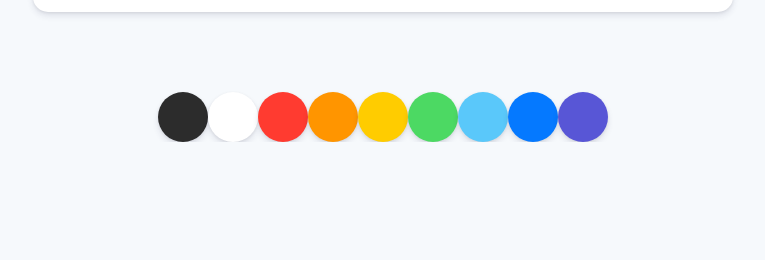
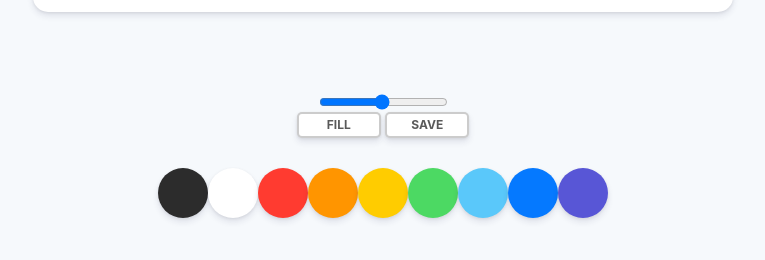
Before and after one commit to andylws/VanillaJS_PaintJS, a plain HTML site: page index.html in a window 1280 px wide. Shown: the part 738-998 px from the top of the page, without its empty margins (257-1022 px from the left). Before the commit the page ends 880 px from the top, so only its background shows below. Drawn offline with Linux system fonts and the light colour scheme.

Commit message:
style done (html + css)

```diff
--- a/index.html
+++ b/index.html
@@ -1,25 +1,39 @@
 <!DOCTYPE html>
 <html lang="en">
   <head>
-    <meta charset="UTF-8">
-    <meta http-equiv="X-UA-Compatible" content="IE=edge">
-    <meta name="viewport" content="width=device-width, initial-scale=1.0">
-    <link rel="stylesheet" href="styles.css">
+    <meta charset="UTF-8" />
+    <meta http-equiv="X-UA-Compatible" content="IE=edge" />
+    <meta name="viewport" content="width=device-width, initial-scale=1.0" />
+    <link rel="stylesheet" href="styles.css" />
     <title>PaintJS</title>
   </head>
   <body>
     <canvas id="jsCanvas" class="canvas"></canvas>
     <div class="controls">
+      <div class="controls__thick">
+        <input
+          type="range"
+          id="jsThick"
+          min="0.1"
+          max="5"
+          value="2.5"
+          step="0.1"
+        />
+      </div>
+      <div class="controls__btns">
+        <button id="jsMode">Fill</button>
+        <button id="jsSave">Save</button>
+      </div>
       <div class="controls__colors" id="jsColors">
-            <div class="controls__color" style="background-color: #2c2c2c;"></div>
-            <div class="controls__color" style="background-color: white;"></div>
-            <div class="controls__color" style="background-color: #FF3B30;"></div>
-            <div class="controls__color" style="background-color: #FF9500;"></div>
-            <div class="controls__color" style="background-color: #FFCC00;"></div>
-            <div class="controls__color" style="background-color: #4CD963;"></div>
-            <div class="controls__color" style="background-color: #5AC8FA;"></div>
-            <div class="controls__color" style="background-color: #0579FF;"></div>
-            <div class="controls__color" style="background-color: #5856D6;"></div>
+        <div class="controls__color" style="background-color: #2c2c2c"></div>
+        <div class="controls__color" style="background-color: white"></div>
+        <div class="controls__color" style="background-color: #ff3b30"></div>
+        <div class="controls__color" style="background-color: #ff9500"></div>
+        <div class="controls__color" style="background-color: #ffcc00"></div>
+        <div class="controls__color" style="background-color: #4cd963"></div>
+        <div class="controls__color" style="background-color: #5ac8fa"></div>
+        <div class="controls__color" style="background-color: #0579ff"></div>
+        <div class="controls__color" style="background-color: #5856d6"></div>
       </div>
     </div>
     <script src="app.js"></script>
--- a/styles.css
+++ b/styles.css
@@ -7,7 +7,7 @@ body {
   display: flex;
   flex-direction: column;
   align-items: center;
-  padding-top: 50px;
+  padding: 50px 0px;
 }
 
 .canvas {
@@ -20,6 +20,37 @@ body {
 
 .controls {
   margin-top: 80px;
+  display: flex;
+  flex-direction: column;
+  align-items: center;
+}
+
+.controls .controls__range {
+  margin-bottom: 30px;
+}
+
+.controls .controls__btns {
+  margin-bottom: 30px;
+}
+
+.controls__btns button {
+  all: unset;
+  width: 80px;
+  padding: 5px 0px;
+  border: 2px solid rgba(0, 0, 0, 0.2);
+  border-radius: 5px;
+  color: rgba(0, 0, 0, 0.65);
+  background-color: white;
+  box-shadow: 0 4px 6px rgba(50, 50, 93, 0.11), 0 1px 3px rgba(0, 0, 0, 0.08);
+  font-size: 12px;
+  font-weight: 700;
+  text-align: center;
+  text-transform: uppercase;
+  cursor: pointer;
+}
+
+.controls__btns button:active {
+  transform: scale(0.97);
 }
 
 .controls .controls__colors {
```
Lines whose indentation alone changed are shown as unchanged.
